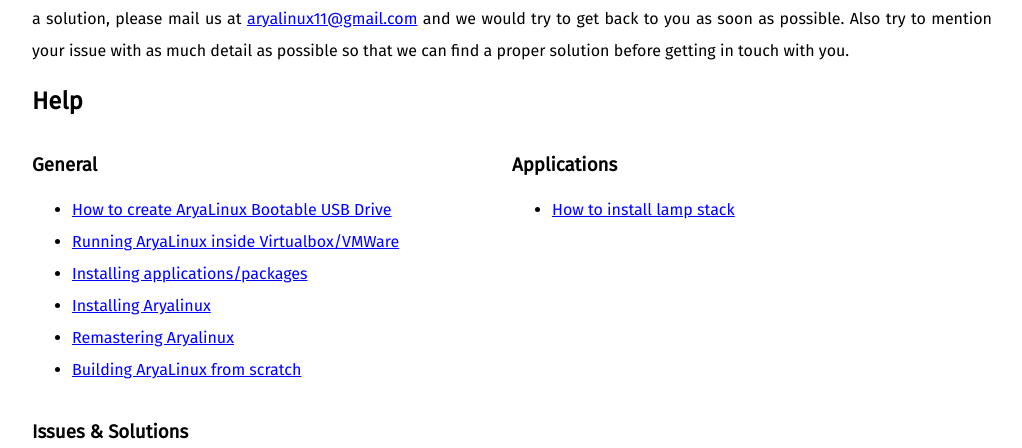
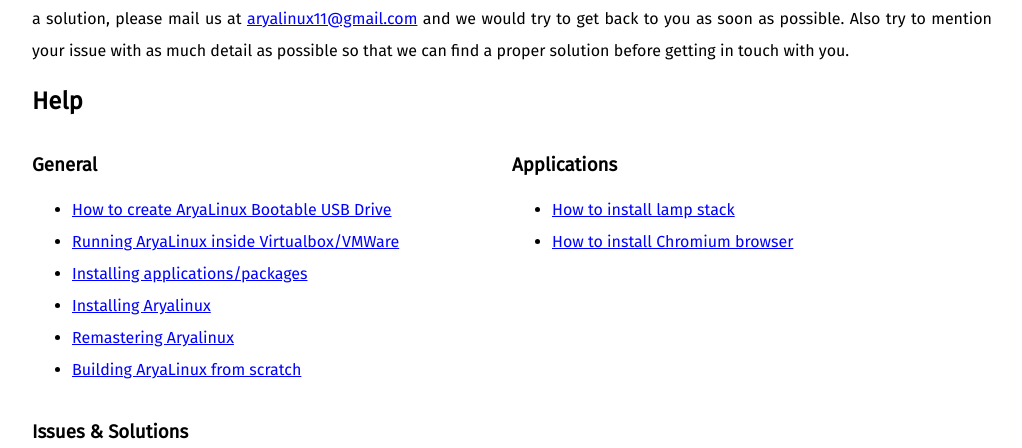
Before and after one commit to FluidIdeas/aryalinux-web, a PHP site: page /help.php in a window 1280 px wide. Shown: the part 291-739 px from the top of the page, without its empty margins (128-1150 px from the left). Run offline with PHP 8.4, Linux system fonts and the light colour scheme.

Commit message:
Added alps updatescripts to help articles and added chromium article

```diff
--- a/help.php
+++ b/help.php
@@ -7,7 +7,8 @@ $articles = array(
     "apps",
     "remastering",
     "lampstack",
-    "install-on-mulitple-hdd"
+    "install-on-mulitple-hdd",
+    "chromium"
 );
 ?>
 <!doctype html>
@@ -58,6 +59,7 @@ $articles = array(
                 <h3>Applications</h3>
                 <ul>
                     <li><a href="?article=lampstack">How to install lamp stack</a></li>
+                    <li><a href="?article=chromium">How to install Chromium browser</a></li>
                 </ul>
             </div>
             <div>
```
Also changed, not shown: 3 other files.
